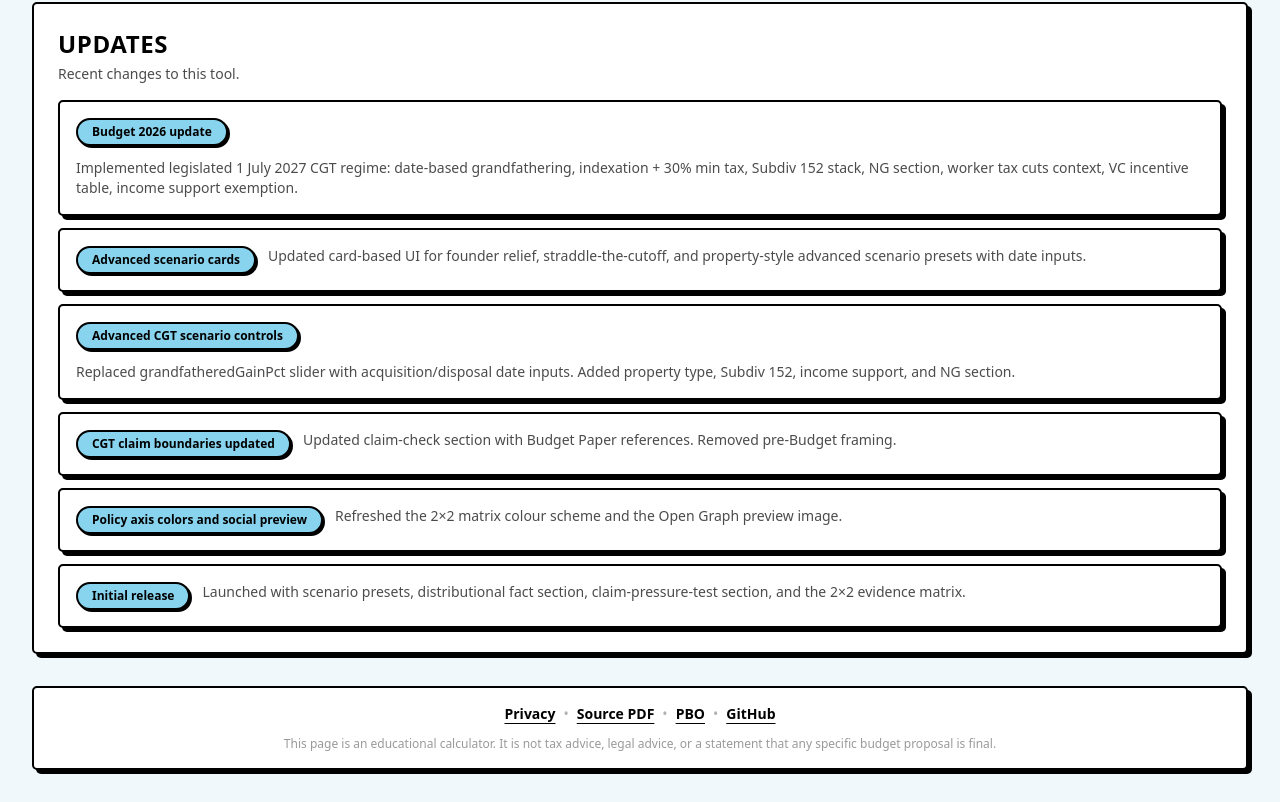
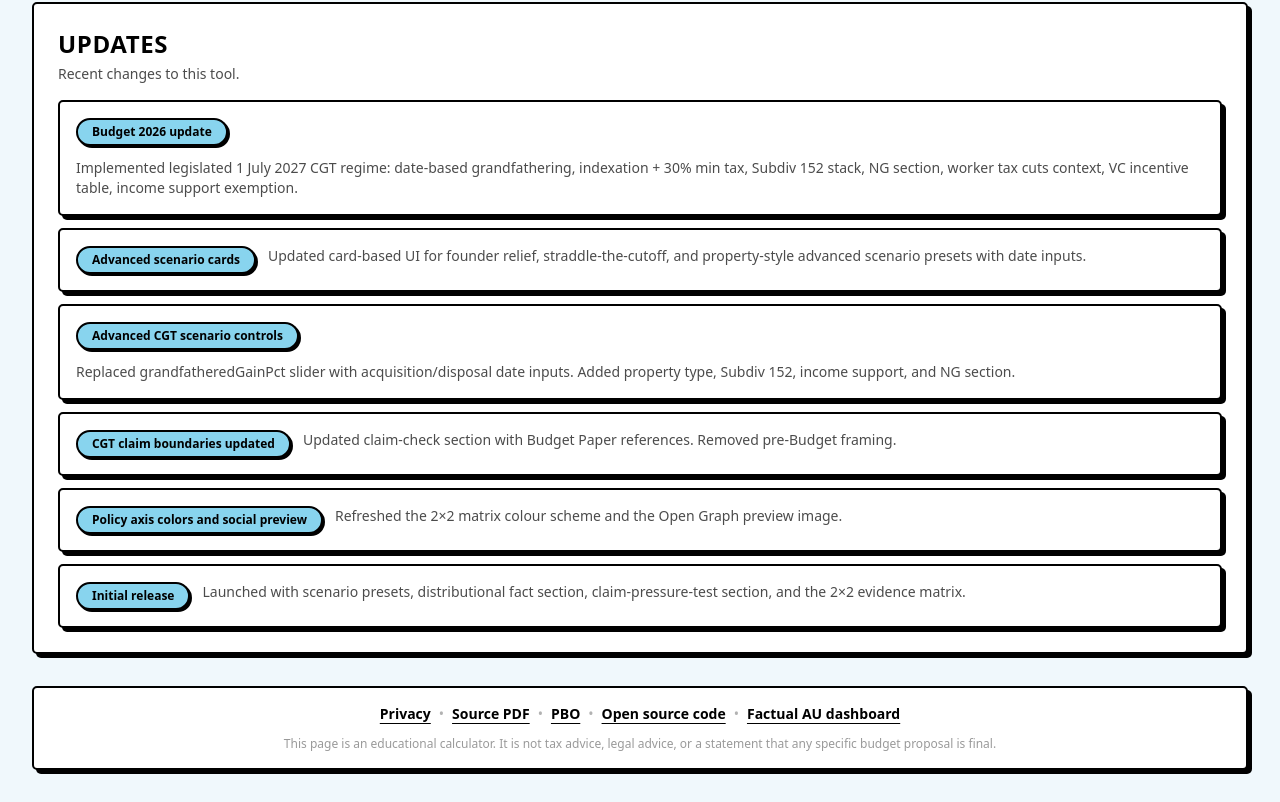
Before and after one commit to suryast/australia-cgt-reform, a Next.js app: page / in a window 1280 px wide. Shown: the part 8939-9741 px from the top of the page. Built offline with nearby package versions, Linux system fonts and the light colour scheme.

Commit message:
feat: add source repo link to footer

```diff
--- a/components/Footer.tsx
+++ b/components/Footer.tsx
@@ -28,12 +28,21 @@ export function Footer() {
         </a>
         <span aria-hidden="true" className="text-black/30">•</span>
         <a
-          href="https://github.com/suryast"
+          href="https://github.com/suryast/australia-cgt-reform"
           target="_blank"
           rel="noopener noreferrer"
           className="link-brutal"
         >
-          GitHub
+          Open source code
+        </a>
+        <span aria-hidden="true" className="text-black/30">•</span>
+        <a
+          href="https://factual-au.setiyaputra.me/dashboard"
+          target="_blank"
+          rel="noopener noreferrer"
+          className="link-brutal"
+        >
+          Factual AU dashboard
         </a>
       </div>
       <p className="mt-3 text-center text-[9px] sm:text-xs text-black/40">
```
